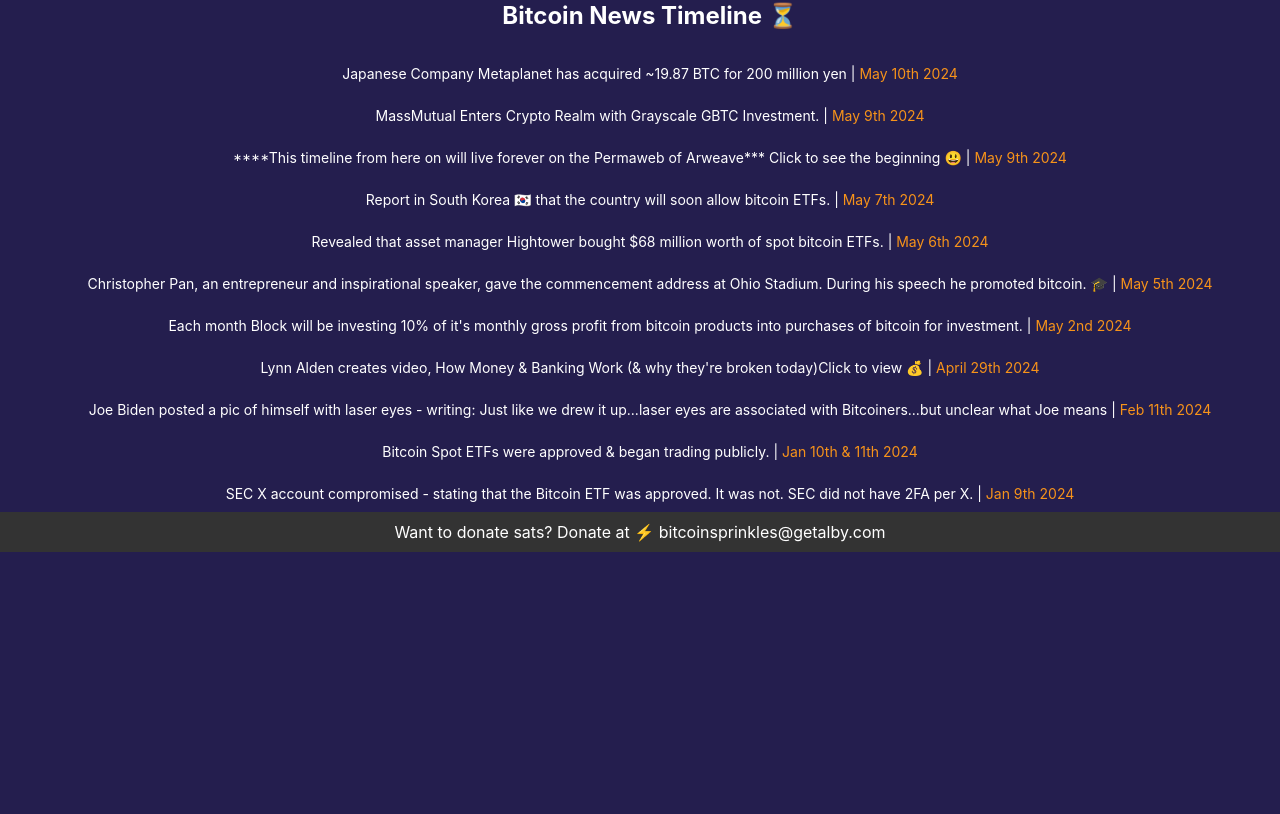
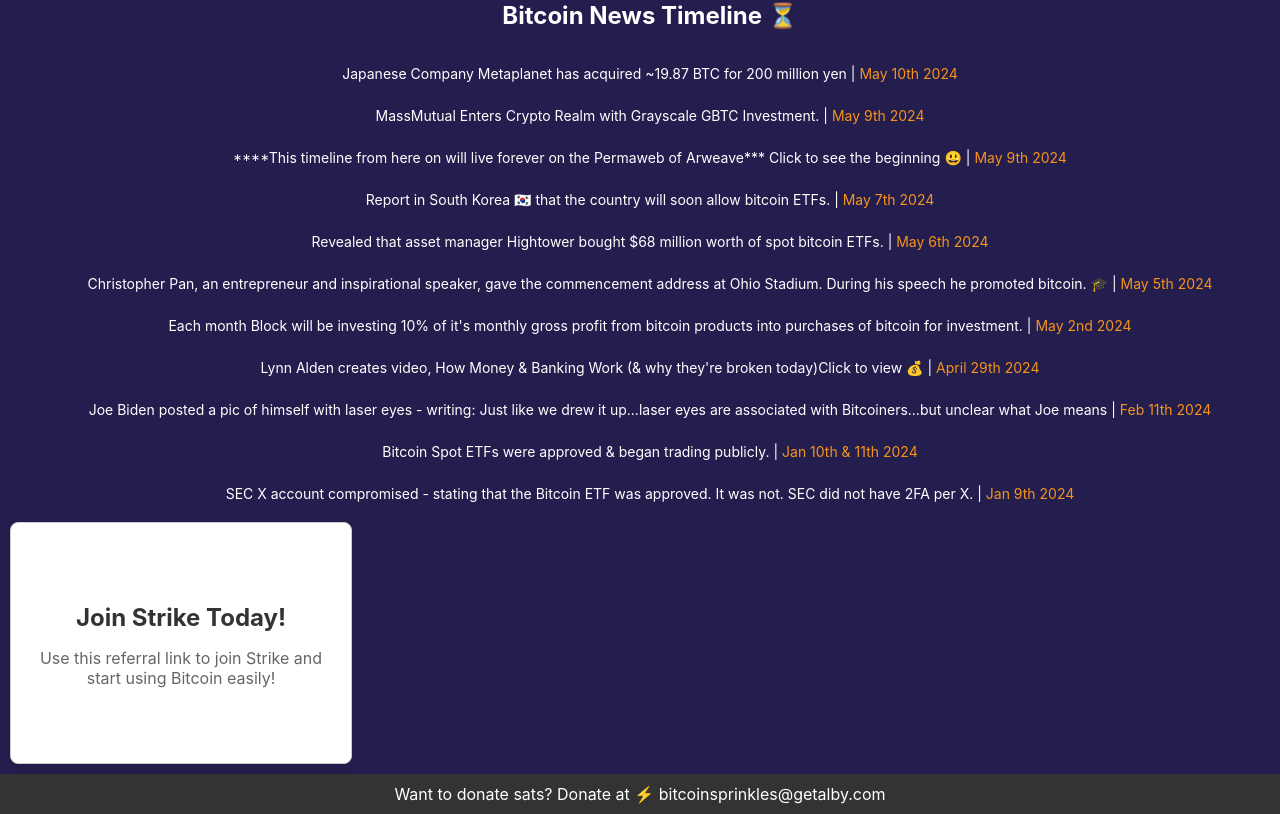
Before and after one commit to c3nturi0n2013/pleb-wallet-react, a React (Create React App) app: page / in a window 1280 px wide. Shown: the part 766-1580 px from the top of the page. Before the commit the page ends 1318 px from the top, so only its background shows below. Built offline with nearby package versions, Linux system fonts and the light colour scheme; no server answers.

Commit message:
referral card

```diff
--- a/src/App.js
+++ b/src/App.js
@@ -4,6 +4,7 @@
 import events from './quotes.json'
 import Bitcoin from './Bitcoin';
 import BtcEtf from './BtcEtf';
+import ReferralCard from './ReferralCard';
 
 function App() {
   const [price, setPrice] = useState(0);
@@ -58,6 +59,7 @@
       </h4>
       <BtcEtf />
       <Timeline events={events} />
+      <ReferralCard />
     </div>
   );
 }
--- /dev/null
+++ b/src/ReferralCard.js
@@ -0,0 +1,15 @@
+import React from 'react';
+import './referral.css'
+
+const ReferralCard = () => {
+    return (
+        <div className="referral-card" onClick={() => window.open('https://invite.strike.me/7POMSO', '_blank')}>
+            <div className="card-content">
+                <h2>Join Strike Today!</h2>
+                <p>Use this referral link to join Strike and start using Bitcoin easily!</p>
+            </div>
+        </div>
+    );
+};
+
+export default ReferralCard;
--- /dev/null
+++ b/src/referral.css
@@ -0,0 +1,41 @@
+.referral-card {
+    cursor: pointer;
+    width: 300px;
+    height: 200px;
+    background-color: #ffffff;
+    border: 1px solid #ccc;
+    box-shadow: 0 4px 8px rgba(0, 0, 0, 0.1);
+    transition: transform 0.3s ease-in-out;
+    display: flex;
+    align-items: center;
+    justify-content: center;
+    text-align: center;
+    border-radius: 8px;
+    padding: 20px;
+    margin: 10px;
+}
+
+.referral-card:hover {
+    transform: translateY(-10px);
+    box-shadow: 0 6px 12px rgba(0, 0, 0, 0.15);
+}
+
+.card-content h2 {
+    color: #333;
+    font-size: 24px;
+    margin-bottom: 10px;
+}
+
+.card-content p {
+    color: #666;
+    font-size: 16px;
+}
+
+/* Add responsive behavior if needed */
+@media (max-width: 600px) {
+    .referral-card {
+        width: 100%;
+        height: auto;
+        padding: 10px;
+    }
+}
```
